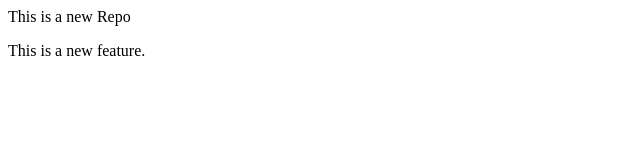
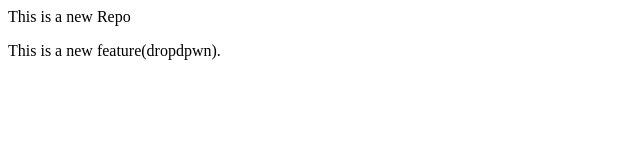
Before and after one commit to meghachauhan49/localRepo, a plain HTML site: page index.html in a window 1280 px wide. Shown: the full height of the page, 0-640 px from the left. Drawn offline with Linux system fonts and the light colour scheme.

```diff
--- a/index.html
+++ b/index.html
@@ -1,2 +1,2 @@
 <P> This is a new Repo</P>
-<p> This is a new feature.</p>
+<p> This is a new feature(dropdpwn).</p>
```
